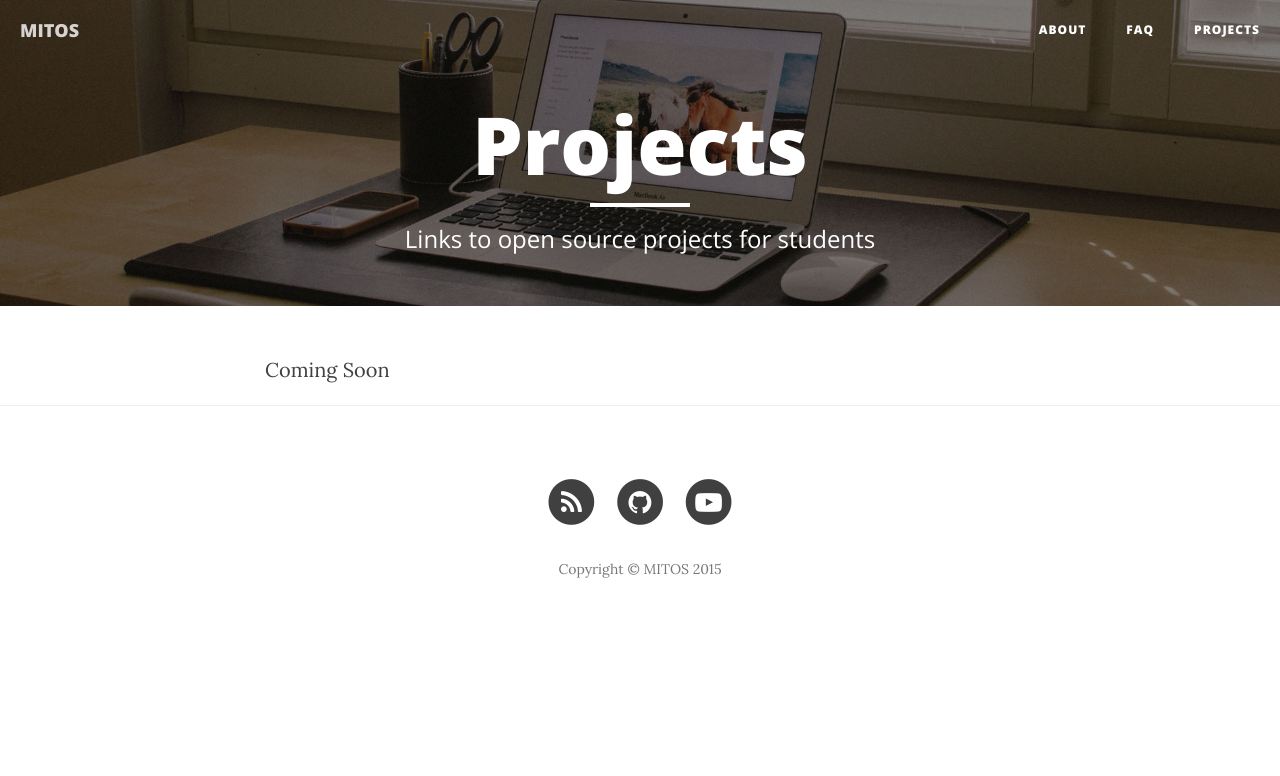
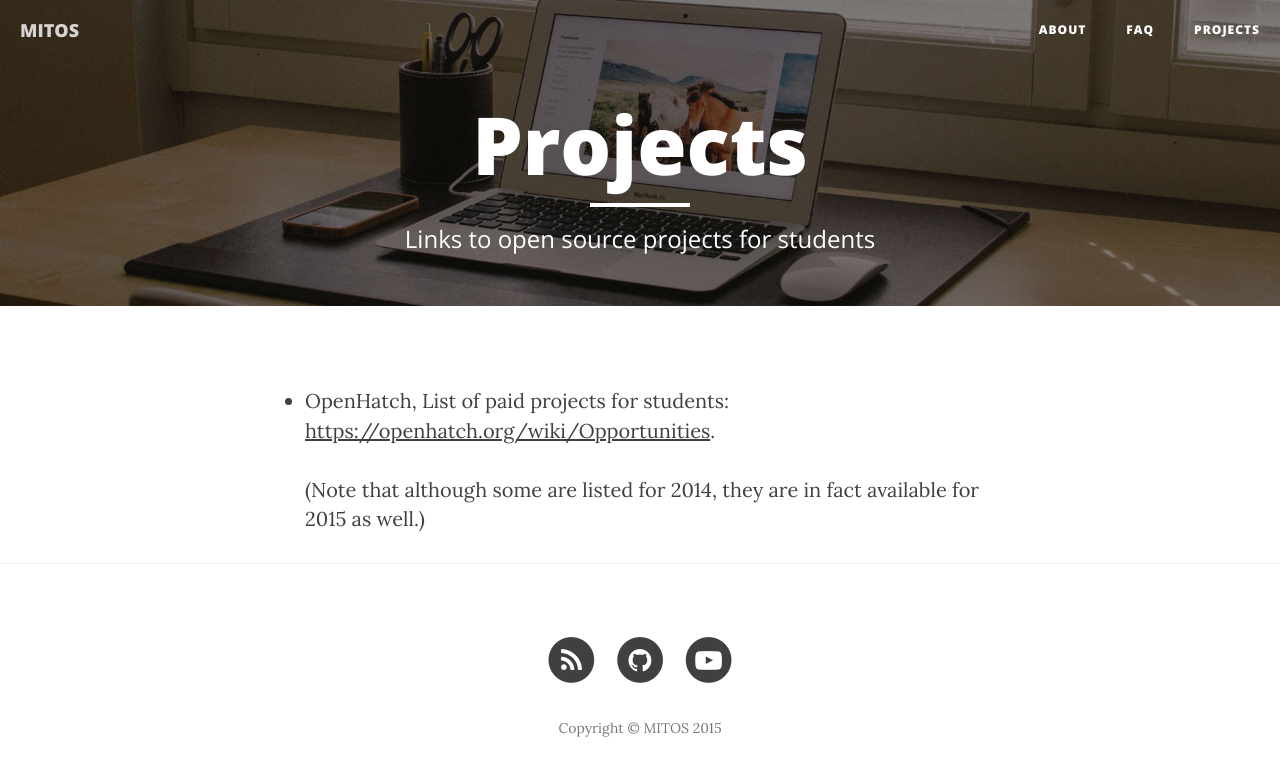
Before and after one commit to mit-open-source/mit-open-source.github.io, a Jekyll site: the page built from projects.html, in a window 1280 px wide. Shown: the top 776 px of the page. Built offline with Jekyll 4.4.1, drawn with Linux system fonts in a browser that asks for light colours; nearby versions of some CDN libraries.

Commit message:
Add link for OpenHatch projects.

```diff
--- a/projects.html
+++ b/projects.html
@@ -3,5 +3,7 @@ layout: page
 title: "Projects"
 description: "Links to open source projects for students"
 ---
-
-Coming Soon
+<ul>
+    <li> <p>OpenHatch, List of paid projects for students: <a href="https://openhatch.org/wiki/Opportunities">https://openhatch.org/wiki/Opportunities</a>.</p>(Note that although some are listed for 2014, they are in fact available for 2015 as well.)
+    </li>
+</ul>
```
